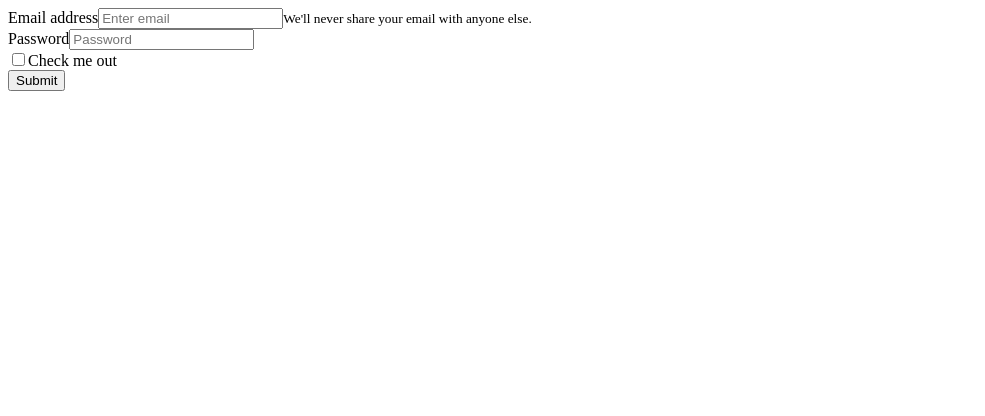
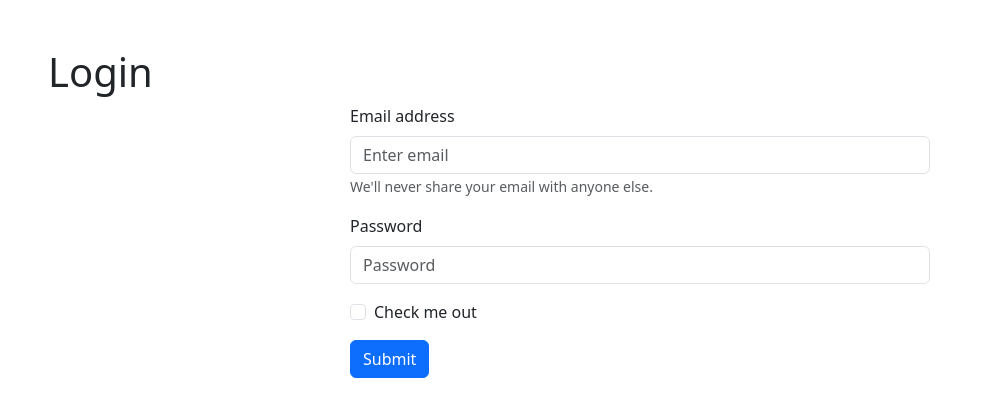
Before and after one commit to MusabSwe/react-formik-yup, a React (Vite) app: page / in a window 1280 px wide. Shown: the top 416 px of the page, without its empty margins (0-985 px from the left). Built offline with nearby package versions, Linux system fonts and the light colour scheme.

Commit message:
bootstrap css

```diff
--- a/package.json
+++ b/package.json
@@ -10,6 +10,7 @@
   },
   "dependencies": {
     "@vitejs/plugin-react": "^6.0.1",
+    "bootstrap": "^5.3.8",
     "formik": "^2.4.9",
     "react": "^19.2.6",
     "react-bootstrap": "^2.10.10",
--- a/src/components/Login.tsx
+++ b/src/components/Login.tsx
@@ -2,7 +2,8 @@ import { Row, Col, Form, Button } from 'react-bootstrap';
 const Login = () => {
 
     return (
-        <section>
+        <section className='m-5'>
+            <h1>Login</h1>
             <Row className="justify-content-center">
                 <Col xs={6} >
                     <Form>
--- a/src/main.tsx
+++ b/src/main.tsx
@@ -1,6 +1,7 @@
 import React from 'react'
 import ReactDOM from 'react-dom/client'
 import { App } from './app.tsx'
+import 'bootstrap/dist/css/bootstrap.min.css';
 
 ReactDOM.createRoot(document.getElementById('app')!).render(
   <React.StrictMode>
```
Also changed, not shown: 1 other file (tests, documents, lock files or other folders).
